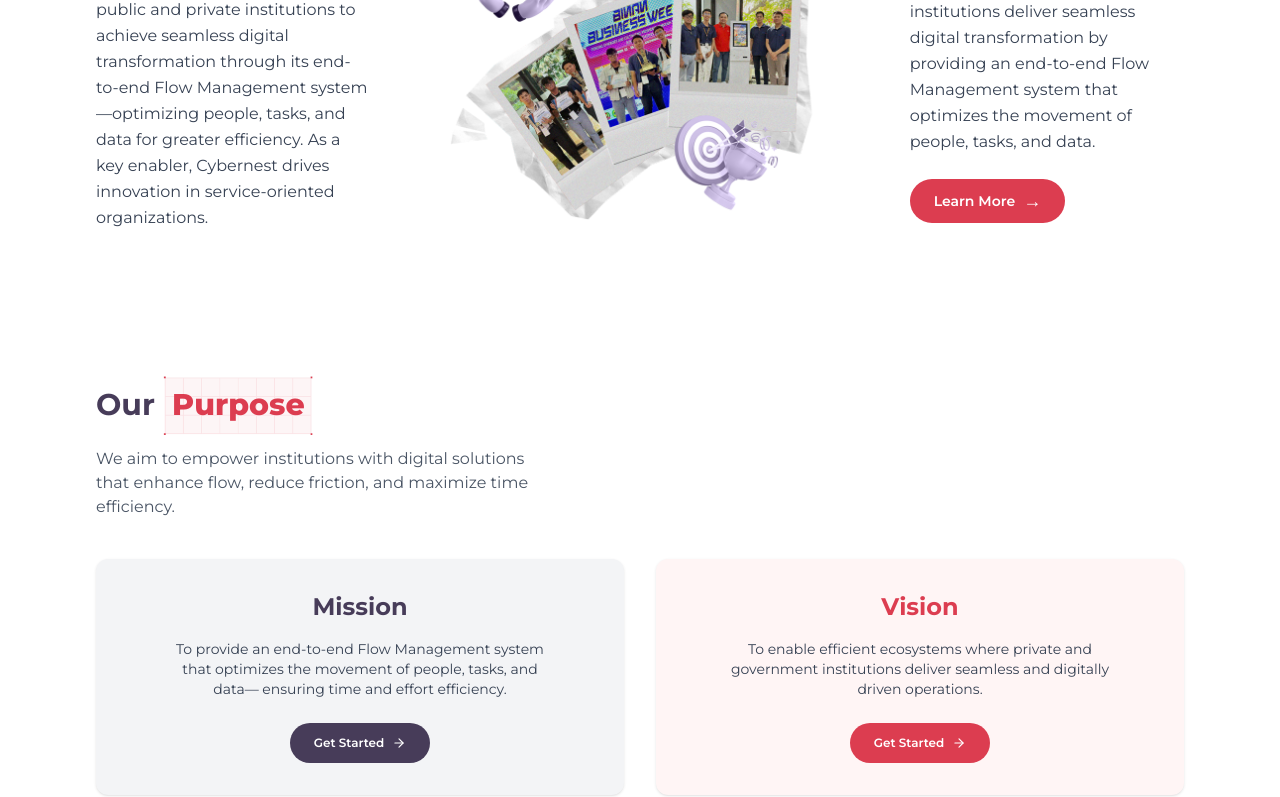
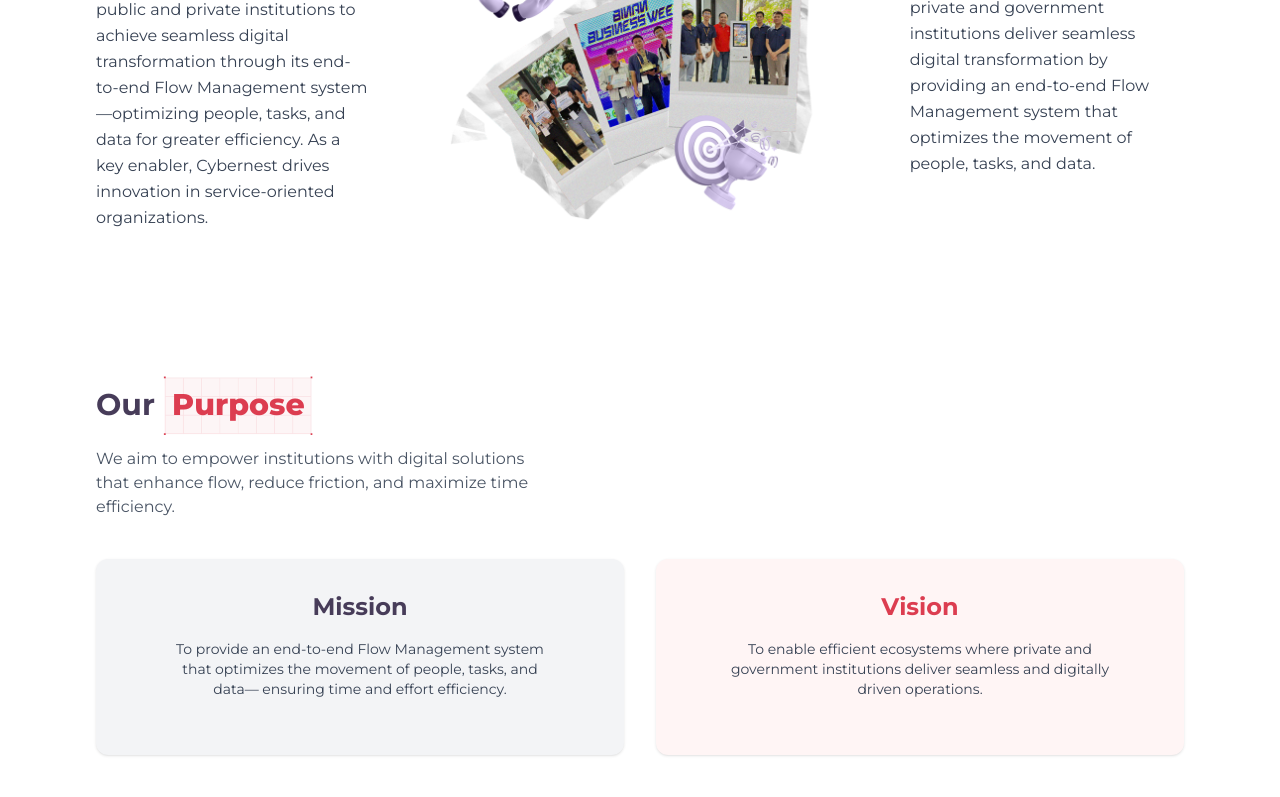
Before and after one commit to CybernestSolutions/cybernest-website, a React (Vite) app: page / in a window 1280 px wide. Shown: the part 2000-2797 px from the top of the page. Built offline with nearby package versions, Linux system fonts and the light colour scheme.

Commit message:
feat: :fire: fix BG remove buttons

```diff
--- a/src/components/Footer.jsx
+++ b/src/components/Footer.jsx
@@ -40,12 +40,7 @@ export default function Footer() {
               <li>
                 <a href="#" className="hover:text-cyberred transition">FAQs</a>
               </li>
-              <li>
-                <a href="#" className="hover:text-cyberred transition">Privacy</a>
-              </li>
-              <li>
-                <a href="#" className="hover:text-cyberred transition">Terms of Use</a>
-              </li>
+
             </ul>
           </div>
 
@@ -69,7 +64,7 @@ export default function Footer() {
               <span className="font-bold text-cyberred">Company Email:</span> cybernestsolutionph.com
             </p>
             <p>
-              <span className="font-bold text-cyberred">Company Address:</span> Polytechnic University of the Philippines, Anonas Street, Sta. Mesa, Manila, Philippines 1016.
+              <span className="font-bold text-cyberred">Company Address:</span> NALLRC TBIDO PUP, Anonas Street, Sta. Mesa, Manila, Philippines 1016.
             </p>
           </div>
         </div>
--- a/src/pages/AboutUs.jsx
+++ b/src/pages/AboutUs.jsx
@@ -54,15 +54,6 @@ export default function AboutUs() {
           </p>
 
           {/* Button */}
-          <a data-aos="fade-left"
-            href="https://calendly.com/tlvelardo-pup/30min"
-            target="_blank"
-            rel="noopener noreferrer"
-          >
-            <button className="bg-cyberred text-white font-semibold text-sm px-6 py-2 rounded-full flex items-center gap-2 justify-center">
-              Learn More <span className="text-lg">→</span>
-            </button>
-          </a>
         </div>
       </div>
     </section>
--- a/src/pages/Contact.jsx
+++ b/src/pages/Contact.jsx
@@ -1,5 +1,5 @@
 import { ArrowRight } from "lucide-react";
-import contactImage from "../assets/images/joinus.jpg";
+import contactImage from "../assets/images/Contact.jpg";
 
 export default function Contact() {
   return (
@@ -32,7 +32,7 @@ export default function Contact() {
             rel="noopener noreferrer"
           >
             <button className="bg-cyberred cursor-pointer text-white px-6 py-2 rounded-full font-semibold shadow-md hover:opacity-90 flex items-center gap-2 transition">
-              Get Started <ArrowRight size={18} />
+              Book an free appointment now <ArrowRight size={18} />
             </button>
           </a>
         </div>
--- a/src/pages/Hero.jsx
+++ b/src/pages/Hero.jsx
@@ -6,15 +6,19 @@ import dostLogo from "../assets/images/dost-logo.png";
 import pupLogo from "../assets/images/pup-logo.png";
 import tbidoLogo from "../assets/images/tbido-logo.png";
 import gridBox from "../assets/images/grid-box.png";
+import gridBg from "../assets/images/grid-bg.png"; // ✅ Import background image
 
 export default function Hero() {
   return (
-    <section id="hero" className="relative bg-white pt-20 sm:pt-28 pb-16 sm:pb-24 px-4 sm:px-6 font-montserrat overflow-hidden">
+    <section
+      id="hero"
+      className="relative bg-white pt-20 sm:pt-28 pb-16 sm:pb-24 px-4 sm:px-6 font-montserrat overflow-hidden"
+    >
       {/* Background Grid */}
       <div
         className="absolute inset-0 w-full h-full bg-center bg-cover bg-no-repeat z-0"
         style={{
-          backgroundImage: `url('/src/assets/images/grid-bg.png')`,
+          backgroundImage: `url(${gridBg})`, // ✅ Use imported image
         }}
       />
 
@@ -52,8 +56,11 @@ export default function Hero() {
 
         {/* Subtext */}
         <p className="text-xs sm:text-base text-gray-600 max-w-xl sm:max-w-2xl mt-[-10px] sm:mt-[-20px] mx-auto leading-relaxed mb-6 sm:mb-8 px-2 sm:px-0">
-        Cybernest provides digital solutions for managing queues, services, and workflows. Built for institutions aiming to reduce delays, enhance coordination, and deliver seamless user experiences in high-demand environments.
+          Cybernest provides digital solutions for managing queues, services, and workflows. Built
+          for institutions aiming to reduce delays, enhance coordination, and deliver seamless user
+          experiences in high-demand environments.
         </p>
+
         {/* Buttons */}
         <div className="flex flex-col sm:flex-row justify-center gap-3 sm:gap-4 mb-8 sm:mb-10 px-4 sm:px-0">
           <a
@@ -65,7 +72,6 @@ export default function Hero() {
               Get Started <ArrowRight size={18} />
             </button>
           </a>
-
         </div>
       </div>
 
--- a/src/pages/OurPurpose.jsx
+++ b/src/pages/OurPurpose.jsx
@@ -38,16 +38,6 @@ export default function OurPurpose() {
               To provide an end-to-end Flow Management system that optimizes the movement of people, tasks, and data—
               ensuring time and effort efficiency.
             </p>
-            <a
-              href="https://calendly.com/tlvelardo-pup/30min"
-              target="_blank"
-              rel="noopener noreferrer"
-              className="inline-block"
-            >
-              <button className="bg-cyberviolet cursor-pointer text-white text-xs px-6 py-3 rounded-full font-semibold flex items-center gap-2 mx-auto">
-                Get Started <ArrowRight size={14} />
-              </button>
-            </a>
           </div>
 
           {/* Vision */}
@@ -56,16 +46,6 @@ export default function OurPurpose() {
             <p className="text-sm text-gray-700 mb-6 max-w-sm mx-auto">
               To enable efficient ecosystems where private and government institutions deliver seamless and digitally driven operations.
             </p>
-            <a
-              href="https://calendly.com/tlvelardo-pup/30min"
-              target="_blank"
-              rel="noopener noreferrer"
-              className="inline-block"
-            >
-              <button className="bg-cyberred cursor-pointer text-white text-xs px-6 py-3 rounded-full font-semibold flex items-center gap-2 mx-auto">
-                Get Started <ArrowRight size={14} />
-              </button>
-            </a>
           </div>
         </div>
       </div>
```
Also changed, not shown: 1 other file (tests, documents, lock files or other folders). Lines whose indentation alone changed are shown as unchanged.
